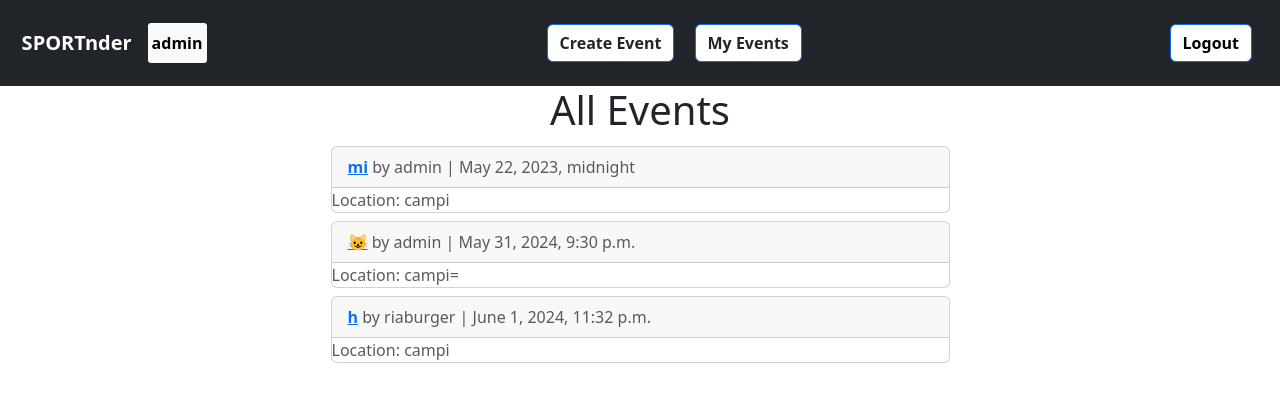
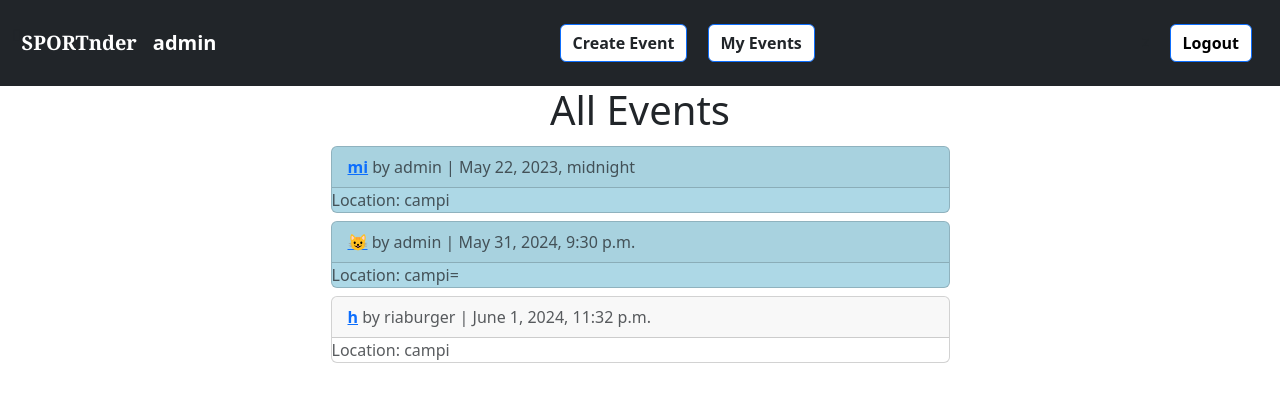
Before and after one commit to JacopoRialti/PPM_SPORTnder, a Django app: page /show_all_events/ in a window 1280 px wide. Shown: the top 402 px of the page. Run offline with Django 5.2, Linux system fonts and the light colour scheme; a user stored in the database is signed in; data comes from the database, SQL or seed files in the repository; both versions use the stored data as it was after the commit.

Commit message:
if you are already registered in an event, it appears blue in show_all_events.html. Modified the text-logo

```diff
--- a/event/views.py
+++ b/event/views.py
@@ -31,7 +31,7 @@ def show_events(request):
 @login_required
 def show_all_events(request):
     all_events = Event.objects.annotate(num_registered_users=Count('registered_users')).filter(num_registered_users__lt=F('n_participants')).order_by('start_date')
-    return render(request, 'show_all_events.html', {'all_events': all_events})
+    return render(request, 'show_all_events.html', {'all_events': all_events, 'user': request.user})
 
 
 @login_required
--- a/templates/base.html
+++ b/templates/base.html
@@ -15,9 +15,9 @@
         <div class="container-fluid d-flex justify-content-between">
             <div class="d-flex align-content-center">
                 <i class="fa-regular fa-futbol"></i>
-                <a class="navbar-brand" style="font-weight: bold" href="{% url 'home' %}">SPORTnder</a>
+                <a class="navbar-brand" style="font-weight: bold; font-family: Georgia,serif " href="{% url 'home' %}">SPORTnder</a>
                 {% if user.is_authenticated %}
-                <div class="text-bg-light align-content-center" style="border-radius: 0.2rem; padding: 0.25rem; font-weight: bold">{{ user.username }}</div>
+                <div class="navbar-brand" style=" font-weight: bold">{{ user.username }}</div>
                 {% endif %}
             </div>
             {% if user.is_authenticated %}
--- a/templates/show_all_events.html
+++ b/templates/show_all_events.html
@@ -7,7 +7,7 @@
         <div class="text-center"><h1> All Events</h1></div>
         {% for event in all_events %}
             <div class="col-7 align-content-center">
-                <div class="card justify-content-center m-1">
+                <div class="card justify-content-center m-1" style="background-color:  {% if user in event.registered_users.all %}lightblue{% else %} inherent{% endif %}">
                     <div class="card-header">
                         <span class="fw-bold">
                             <a href="">{{ event.title }}</a>
```
Also changed, not shown: db.sqlite3.
